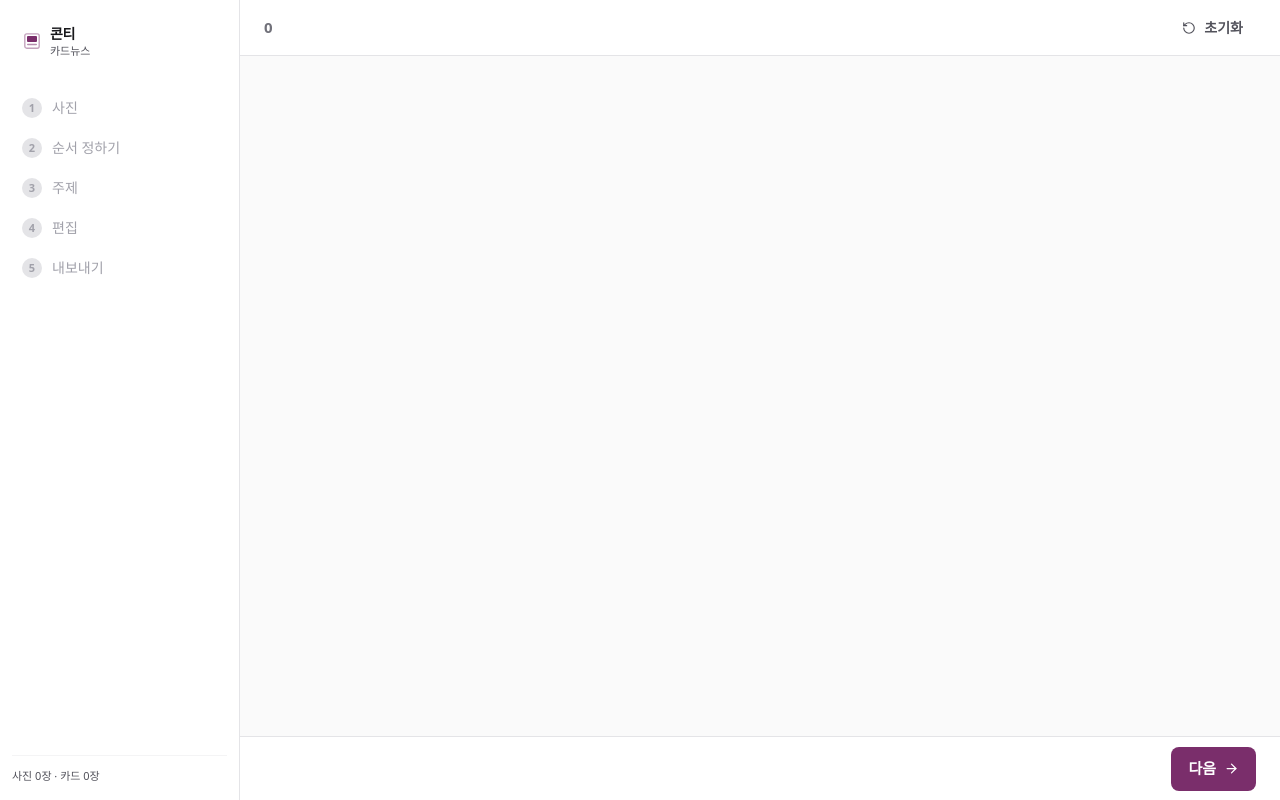
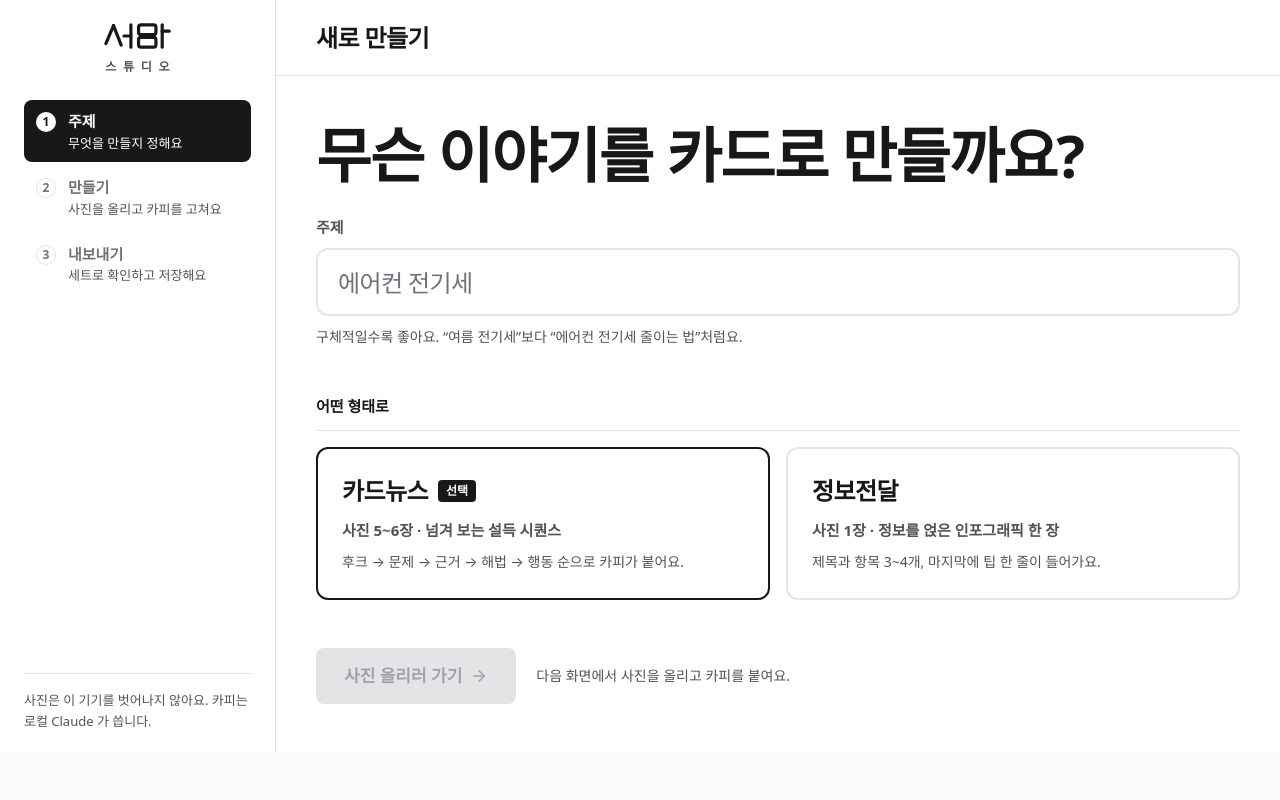
Before and after one commit to SONGYEONGSIN/repick-cardnews, a Next.js app: page /cardnews in a window 1280 px wide. Built offline with nearby package versions, Linux system fonts and the light colour scheme; a web font is replaced by a local one.

Commit message:
feat: 주제 화면을 실제 상태에 물림
Hub.tsx 를 원본 삼아 TopicScreen 을 만들고 CardnewsFlow 가 step 0 에서 이를 렌더링하게 했다.
SolidButton 에 onClick prop 을 추가해 다음 버튼이 실제로 동작하게 했다.

```diff
--- a/src/features/cardnews/CardnewsFlow.tsx
+++ b/src/features/cardnews/CardnewsFlow.tsx
@@ -1,102 +1,21 @@
 "use client";
 
 import { useReducer } from "react";
-import { useRouter } from "next/navigation";
-import { StudioShell } from "@/features/shell/StudioShell";
-import type { StepDef } from "@/features/shell/types";
 import { CaptureStage } from "@/features/studio/CaptureStage";
 import { useExport } from "@/features/studio/useExport";
-import { PhotosStep } from "./steps/PhotosStep";
-import { OrderStep } from "./steps/OrderStep";
-import { TopicStep } from "./steps/TopicStep";
-import { ComposeStep } from "./steps/ComposeStep";
-import { ExportStep } from "./steps/ExportStep";
+import { TopicScreen } from "./screens/TopicScreen";
 import { toRenderCards } from "./render";
-import {
-  CARDNEWS_MIN,
-  canLeaveOrder,
-  cardnewsReducer,
-  initialCardnewsState,
-} from "./reducer";
-
-const STEPS: StepDef[] = [
-  { id: 1, label: "사진" },
-  { id: 2, label: "순서 정하기" },
-  { id: 3, label: "주제" },
-  { id: 4, label: "편집" },
-  { id: 5, label: "내보내기" },
-];
+import { cardnewsReducer, initialCardnewsState } from "./reducer";
 
 export function CardnewsFlow() {
   const [state, dispatch] = useReducer(cardnewsReducer, initialCardnewsState);
-  const router = useRouter();
-  const { registerRef, download, saveToFolder } = useExport();
+  const { registerRef } = useExport();
 
   const go = (step: number) => dispatch({ type: "SET_STEP", step });
 
-  const gate = (): { ok: boolean; hint?: string } => {
-    if (state.step === 1) {
-      const short = CARDNEWS_MIN - state.order.length;
-      if (short > 0) return { ok: false, hint: `사진이 ${short}장 더 필요해요.` };
-      return { ok: true };
-    }
-    if (state.step === 2) {
-      return canLeaveOrder(state) ? { ok: true } : { ok: false, hint: "사진 5~6장을 슬롯에 채워 주세요." };
-    }
-    if (state.step === 3) {
-      return state.cards.length > 0
-        ? { ok: true }
-        : { ok: false, hint: "카피를 먼저 생성해 주세요." };
-    }
-    return { ok: true };
-  };
-
-  const { ok, hint } = gate();
-
-  function exit() {
-    const dirty = state.photos.length > 0;
-    if (dirty && !window.confirm("만들던 카드뉴스가 사라져요. 나갈까요?")) return;
-    router.push("/");
-  }
-
   return (
     <>
-      <StudioShell
-        flowLabel="카드뉴스"
-        steps={STEPS}
-        current={state.step}
-        maxReached={state.maxReached}
-        onSelectStep={go}
-        meta={`사진 ${state.photos.length}장 · 카드 ${state.order.length}장`}
-        onReset={() => dispatch({ type: "RESET" })}
-        onExit={exit}
-        footer={{
-          onPrev: state.step > 1 ? () => go(state.step - 1) : undefined,
-          onNext: state.step < 5 ? () => go(state.step + 1) : undefined,
-          nextDisabled: !ok,
-          hint,
-        }}
-      >
-        {state.step === 1 && <PhotosStep state={state} dispatch={dispatch} />}
-        {state.step === 2 && <OrderStep state={state} dispatch={dispatch} />}
-        {state.step === 3 && <TopicStep state={state} dispatch={dispatch} onDone={() => go(4)} />}
-        {state.step === 4 && <ComposeStep state={state} dispatch={dispatch} />}
-        {state.step === 5 && (
-          <ExportStep
-            state={state}
-            dispatch={dispatch}
-            onDownload={() => download(state.cards.length, state.keyword)}
-            onSave={() =>
-              saveToFolder({
-                count: state.cards.length,
-                keyword: state.keyword,
-                type: "cardnews",
-                templateIds: state.cards.map((c) => c.layout),
-              })
-            }
-          />
-        )}
-      </StudioShell>
+      {state.step === 0 && <TopicScreen state={state} dispatch={dispatch} onNext={() => go(1)} />}
 
       {state.cards.length > 0 && (
         <CaptureStage
--- /dev/null
+++ b/src/features/cardnews/screens/TopicScreen.tsx
@@ -0,0 +1,95 @@
+"use client";
+
+import type { Dispatch } from "react";
+import { ArrowRight } from "lucide-react";
+import { FOCUS_RING } from "@/components/ui";
+import { StudioFrame, SectionHead, SolidButton } from "@/features/shell/StudioFrame";
+import { canLeaveTopic, type CardnewsAction, type CardnewsState } from "../reducer";
+
+/**
+ * 화면 1 — 주제. `src/app/lab2/Hub.tsx` 시안을 실제 상태에 물렸다.
+ *
+ * 도구를 열 때 사용자가 들고 오는 건 주제지 "무엇을 만들까"가 아니다. 그래서 주제 입력이
+ * 화면의 축이고 종류는 그 아래로 내렸다.
+ *
+ * 액센트 색이 없으므로 선택 상태는 검정 테두리 2px 과 검정 배지로만 표현한다.
+ *
+ * 종류는 카드뉴스로 고정된다 — 정보전달(조각 3)은 아직 이 플로우로 전환할 수 없어 `/info` 의
+ * 기존 플로우로 보내는 링크로만 둔다. 최근 목록은 서버 데이터(`readRecent`)가 필요한데 이 화면은
+ * 클라이언트 컴포넌트라 조각 2 로 미룬다 — 빈 목록을 가짜로 보여 주지 않는다.
+ */
+export function TopicScreen({
+  state,
+  dispatch,
+  onNext,
+}: {
+  state: CardnewsState;
+  dispatch: Dispatch<CardnewsAction>;
+  onNext: () => void;
+}) {
+  return (
+    <StudioFrame step={0} title="새로 만들기">
+      <div className="flex flex-col gap-10 px-5 py-8 sm:px-8 lg:gap-12 lg:px-10 lg:py-12">
+        <div className="flex flex-col gap-6 lg:gap-7">
+          {/* 폭 제한을 걸지 않는다 — 공간이 있으면 한 줄로 가고, 좁아지면 balance 가 두 줄을 고르게 나눈다.
+              고정 max-w 는 오른쪽이 비어 있을 때 의도가 아니라 결함으로 읽힌다. */}
+          <h2 className="text-balance text-[34px] font-black leading-[1.06] tracking-tight sm:text-[44px] lg:text-[60px]">
+            무슨 이야기를 카드로 만들까요?
+          </h2>
+
+          <div className="flex flex-col gap-2.5">
+            <label htmlFor="kw" className="text-[15px] font-bold text-ink-2">
+              주제
+            </label>
+            <input
+              id="kw"
+              value={state.keyword}
+              onChange={(e) => dispatch({ type: "SET_KEYWORD", keyword: e.target.value })}
+              maxLength={60}
+              placeholder="에어컨 전기세"
+              className={`h-[60px] w-full rounded-xl border-2 border-hair bg-surface px-4 text-[19px] sm:h-[68px] sm:px-5 sm:text-[24px] font-bold tracking-tight transition-colors duration-200 placeholder:font-normal placeholder:text-ink-3 focus:border-ink focus:outline-none ${FOCUS_RING} motion-reduce:transition-none`}
+            />
+            <p className="text-[14px] text-ink-2">
+              구체적일수록 좋아요. &ldquo;여름 전기세&rdquo;보다 &ldquo;에어컨 전기세 줄이는 법&rdquo;처럼요.
+            </p>
+          </div>
+        </div>
+
+        <div className="flex flex-col gap-4">
+          <SectionHead title="어떤 형태로" />
+          <div className="grid gap-4 sm:grid-cols-2">
+            <div className="flex flex-col gap-2.5 rounded-xl border-2 border-ink p-5 text-left sm:p-6">
+              <span className="flex items-center gap-2.5">
+                <span className="text-[20px] font-black tracking-tight sm:text-[24px]">카드뉴스</span>
+                <span className="rounded bg-ink px-2 py-0.5 text-[12px] font-bold text-surface">선택</span>
+              </span>
+              <span className="text-[15px] font-bold text-ink-2">사진 5~6장 · 넘겨 보는 설득 시퀀스</span>
+              <span className="text-[14px] leading-relaxed text-ink-2">
+                후크 → 문제 → 근거 → 해법 → 행동 순으로 카피가 붙어요.
+              </span>
+            </div>
+
+            <a
+              href="/info"
+              className={`flex flex-col gap-2.5 rounded-xl border-2 border-hair p-5 text-left transition-colors duration-200 hover:border-ink-3 sm:p-6 ${FOCUS_RING} motion-reduce:transition-none`}
+            >
+              <span className="text-[20px] font-black tracking-tight sm:text-[24px]">정보전달</span>
+              <span className="text-[15px] font-bold text-ink-2">사진 1장 · 정보를 얹은 인포그래픽 한 장</span>
+              <span className="text-[14px] leading-relaxed text-ink-2">
+                제목과 항목 3~4개, 마지막에 팁 한 줄이 들어가요.
+              </span>
+            </a>
+          </div>
+        </div>
+
+        <div className="flex flex-wrap items-center gap-5">
+          <SolidButton size="lg" disabled={!canLeaveTopic(state)} onClick={onNext}>
+            사진 올리러 가기
+            <ArrowRight size={18} aria-hidden="true" />
+          </SolidButton>
+          <p className="text-[14px] text-ink-2">다음 화면에서 사진을 올리고 카피를 붙여요.</p>
+        </div>
+      </div>
+    </StudioFrame>
+  );
+}
--- a/src/features/shell/StudioFrame.tsx
+++ b/src/features/shell/StudioFrame.tsx
@@ -151,15 +151,18 @@ export function SolidButton({
   children,
   size = "md",
   disabled = false,
+  onClick,
 }: {
   children: React.ReactNode;
   size?: "md" | "lg";
   disabled?: boolean;
+  onClick?: () => void;
 }) {
   return (
     <button
       type="button"
       disabled={disabled}
+      onClick={onClick}
       className={`inline-flex items-center justify-center gap-2 rounded-lg bg-ink font-bold text-surface transition-opacity duration-200 hover:opacity-85 disabled:bg-hair disabled:text-ink-disabled ${FOCUS_RING} motion-reduce:transition-none ${
         size === "lg" ? "h-14 px-7 text-[17px]" : "h-11 px-5 text-[15px]"
       }`}
```
